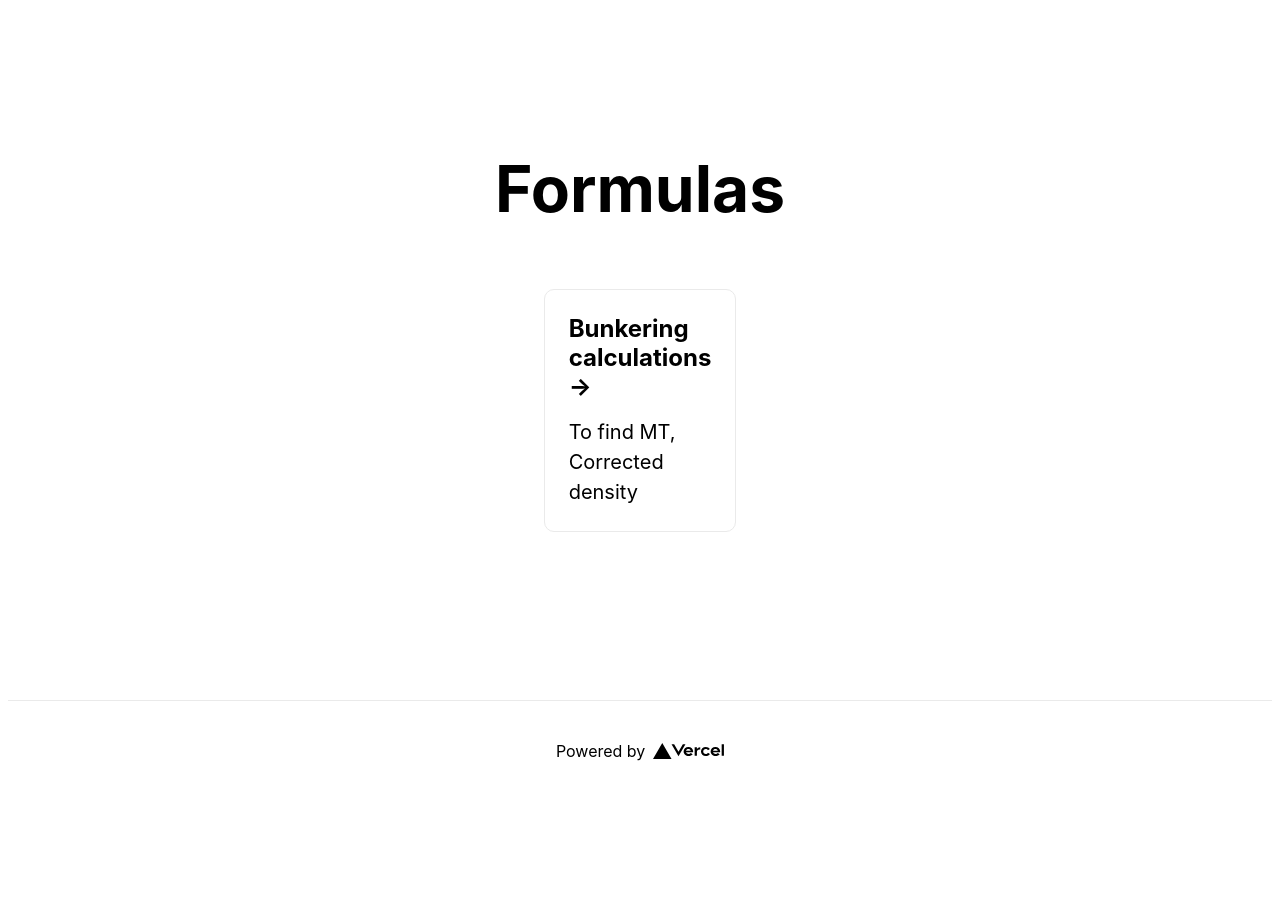
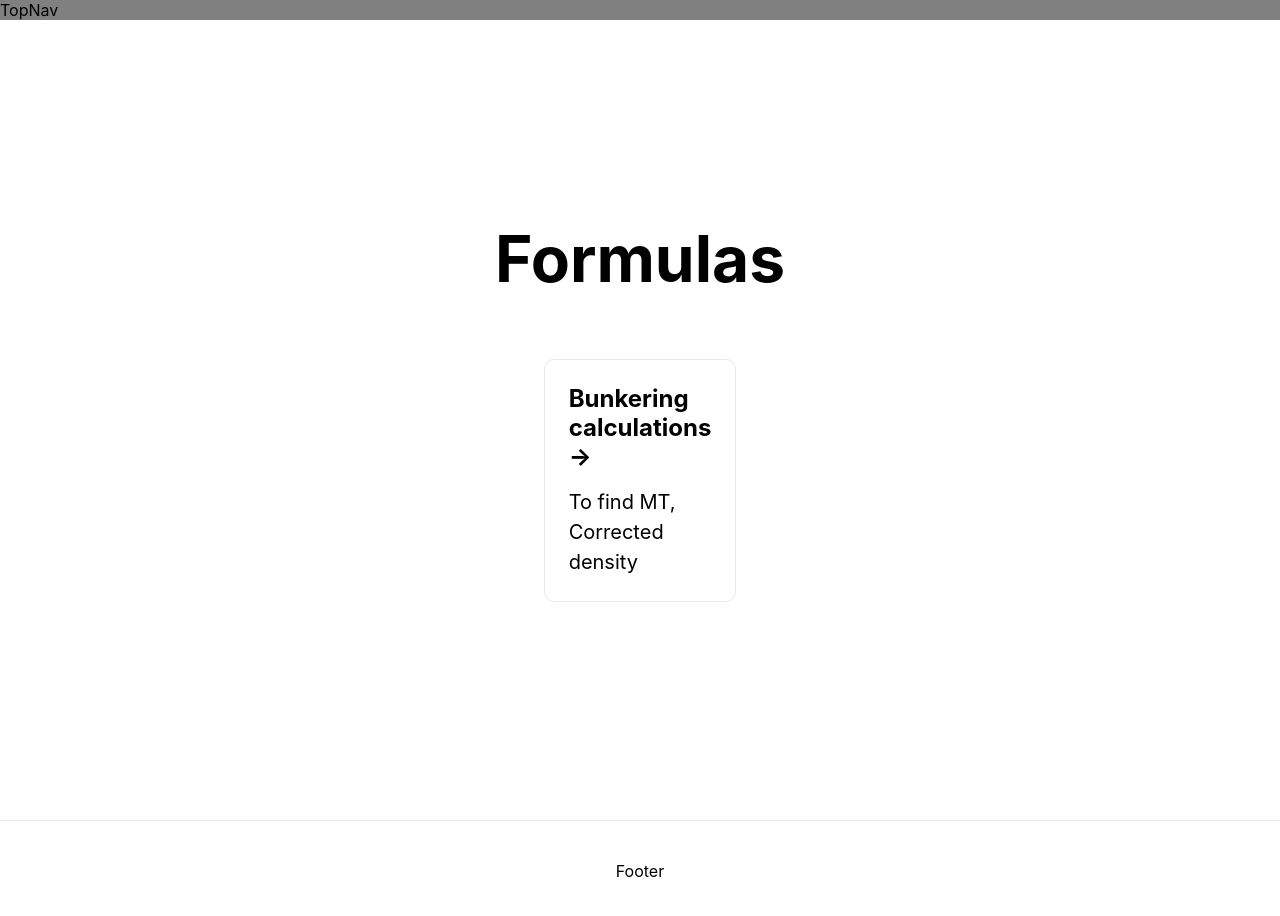
Before and after one commit to Forseti93/ship-engineer-s-calculations, a Next.js app in the folder app/: page / in a window 1280 px wide. Shown: the top 916 px of the page. Before the commit the page ends 800 px from the top, so only its background shows below. Built offline with nearby package versions, Linux system fonts and the light colour scheme.

Commit message:
layout in process

```diff
--- /dev/null
+++ b/app/components/Layout.tsx/Footer.tsx
@@ -0,0 +1,8 @@
+import React from "react";
+import styles from "../../styles/Layout.module.scss";
+
+const Footer = () => {
+  return <footer className={styles.footer}>Footer</footer>;
+};
+
+export default Footer;
--- /dev/null
+++ b/app/components/Layout.tsx/Layout.tsx
@@ -0,0 +1,15 @@
+import React from "react";
+import TopNav from "./TopNav";
+import Footer from "./Footer";
+
+const Layout = ({ children }: any) => {
+  return (
+    <>
+      <TopNav />
+      {children}
+      <Footer />
+    </>
+  );
+};
+
+export default Layout;
--- /dev/null
+++ b/app/components/Layout.tsx/TopNav.tsx
@@ -0,0 +1,8 @@
+import React from "react";
+import styles from "../../styles/Layout.module.scss";
+
+const TopNav = () => {
+  return <div className={styles.top_navigation}>TopNav</div>;
+};
+
+export default TopNav;
--- a/app/package.json
+++ b/app/package.json
@@ -9,7 +9,8 @@
     "next": "latest",
     "next-pwa": "^5.6.0",
     "react": "^18.2.0",
-    "react-dom": "^18.2.0"
+    "react-dom": "^18.2.0",
+    "sass": "^1.66.1"
   },
   "devDependencies": {
     "@types/node": "17.0.4",
--- a/app/pages/_app.tsx
+++ b/app/pages/_app.tsx
@@ -1,6 +1,7 @@
-import Head from 'next/head'
-import '../styles/globals.css'
-import { AppProps } from 'next/app'
+import Head from "next/head";
+import "../styles/globals.css";
+import { AppProps } from "next/app";
+import Layout from "../components/Layout.tsx/Layout";
 
 export default function MyApp({ Component, pageProps }: AppProps) {
   return (
@@ -32,7 +33,9 @@ export default function MyApp({ Component, pageProps }: AppProps) {
         <link rel="apple-touch-icon" href="/apple-icon.png"></link>
         <meta name="theme-color" content="#317EFB" />
       </Head>
-      <Component {...pageProps} />
+      <Layout>
+        <Component {...pageProps} />
+      </Layout>
     </>
-  )
+  );
 }
--- a/app/pages/index.tsx
+++ b/app/pages/index.tsx
@@ -43,17 +43,6 @@ export default function Home() {
           </a> */}
         </div>
       </main>
-
-      <footer className={styles.footer}>
-        <a
-          href="https://vercel.com?utm_source=create-next-app&utm_medium=default-template&utm_campaign=create-next-app"
-          target="_blank"
-          rel="noopener noreferrer"
-        >
-          Powered by
-          <img src="/vercel.svg" alt="Vercel Logo" className={styles.logo} />
-        </a>
-      </footer>
     </div>
   );
 }
--- a/app/styles/Home.module.css
+++ b/app/styles/Home.module.css
@@ -12,25 +12,6 @@
   flex: 1;
   display: flex;
   flex-direction: column;
-  justify-content: center;
-  align-items: center;
-}
-
-.footer {
-  width: 100%;
-  height: 100px;
-  border-top: 1px solid #eaeaea;
-  display: flex;
-  justify-content: center;
-  align-items: center;
-}
-
-.footer img {
-  margin-left: 0.5rem;
-}
-
-.footer a {
-  display: flex;
   justify-content: center;
   align-items: center;
 }
--- /dev/null
+++ b/app/styles/Layout.module.scss
@@ -0,0 +1,22 @@
+.top_navigation {
+  background-color: grey;
+}
+
+.footer {
+  width: 100%;
+  height: 100px;
+  border-top: 1px solid #eaeaea;
+  display: flex;
+  justify-content: center;
+  align-items: center;
+}
+
+.footer img {
+  margin-left: 0.5rem;
+}
+
+.footer a {
+  display: flex;
+  justify-content: center;
+  align-items: center;
+}
```
Also changed, not shown: app/components/InputField.tsx (added), 1 other file (tests, documents, lock files or other folders).
